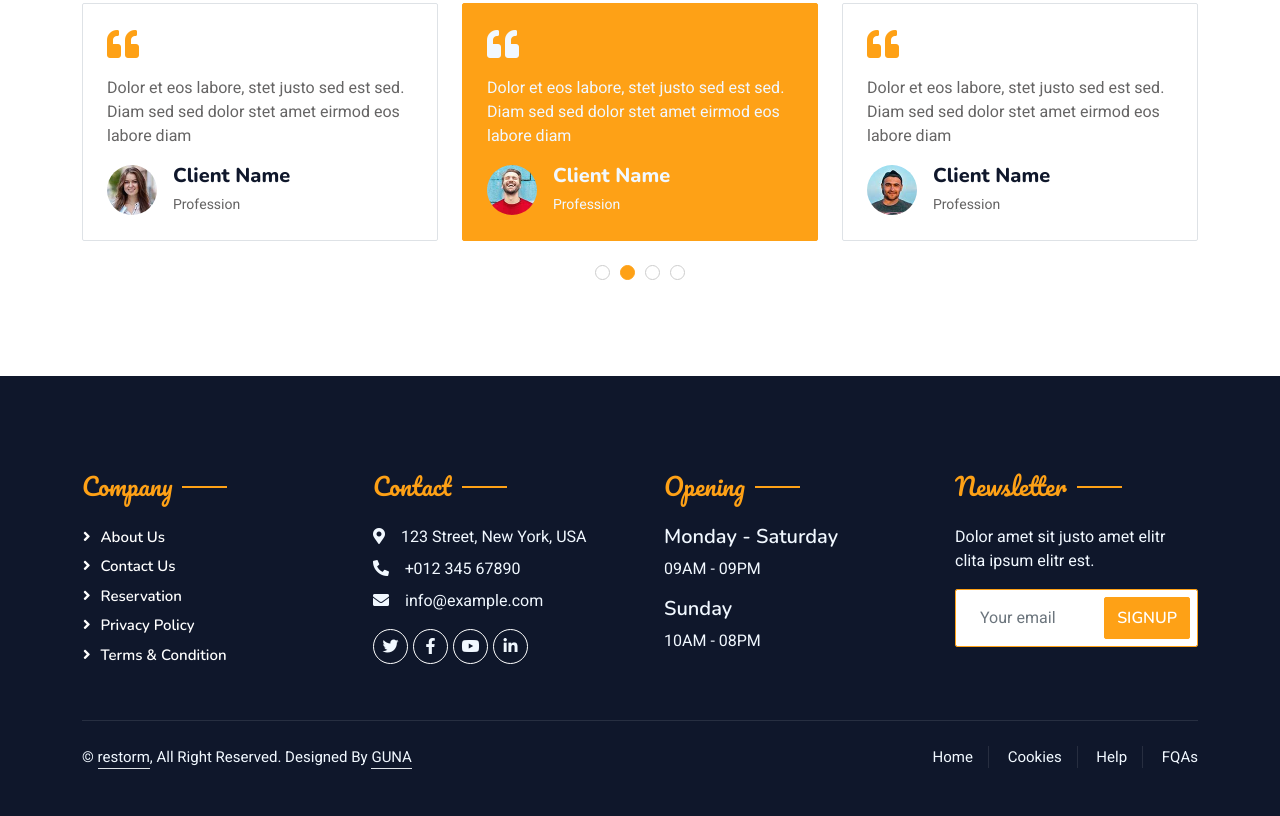
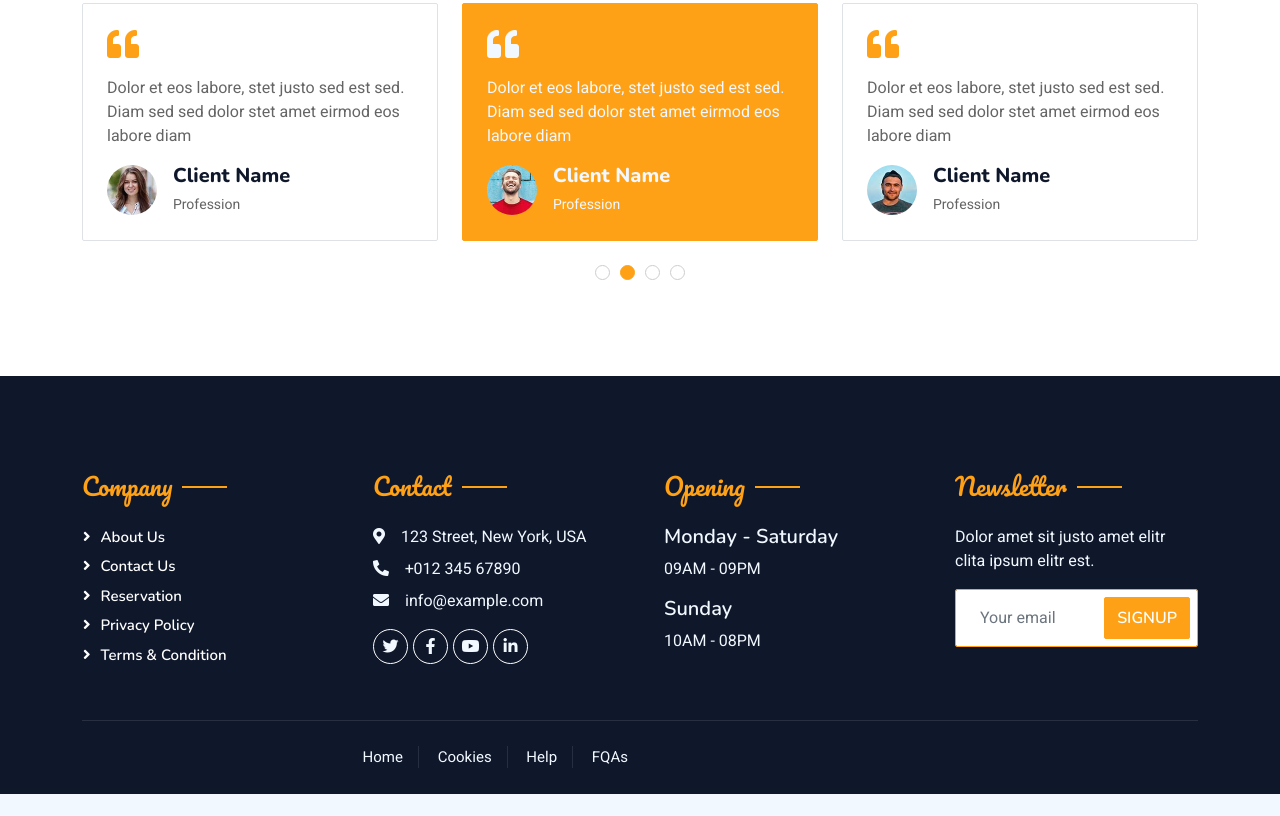
Before and after one commit to nithishguna05/restaurent-websit, a plain HTML site: page index.html in a window 1280 px wide. Shown: the part 3920-4736 px from the top of the page. After the commit the page ends 4714 px from the top, so only its background shows below. Drawn offline with nearby package versions, Linux system fonts and the light colour scheme; animation ran at ten frames a second.

Commit message:
Update index.html

```diff
--- a/index.html
+++ b/index.html
@@ -787,13 +787,13 @@
             <div class="container">
                 <div class="copyright">
                     <div class="row">
-                        <div class="col-md-6 text-center text-md-start mb-3 mb-md-0">
+<!--                         <div class="col-md-6 text-center text-md-start mb-3 mb-md-0">
                             &copy; <a class="border-bottom" href="#">restorm</a>, All Right Reserved.
 
 							<!--/*** This template is free as long as you keep the footer author’s credit link/attribution link/backlink. If you'd like to use the template without the footer author’s credit link/attribution link/backlink, you can purchase the Credit Removal License from "https://htmlcodex.com/credit-removal". Thank you for your support. ***/-->
-							Designed By <a class="border-bottom" href="https://htmlcodex.com">GUNA</a><br><br>
+<!-- 							Designed By <a class="border-bottom" href="https://htmlcodex.com">GUNA</a><br><br> -->
                             <!-- Distributed By <a class="border-bottom" href="https://themewagon.com" target="_blank">ThemeWagon</a> -->
-                        </div>
+<!--                         </div> -->
                         <div class="col-md-6 text-center text-md-end">
                             <div class="footer-menu">
                                 <a href="">Home</a>
```
